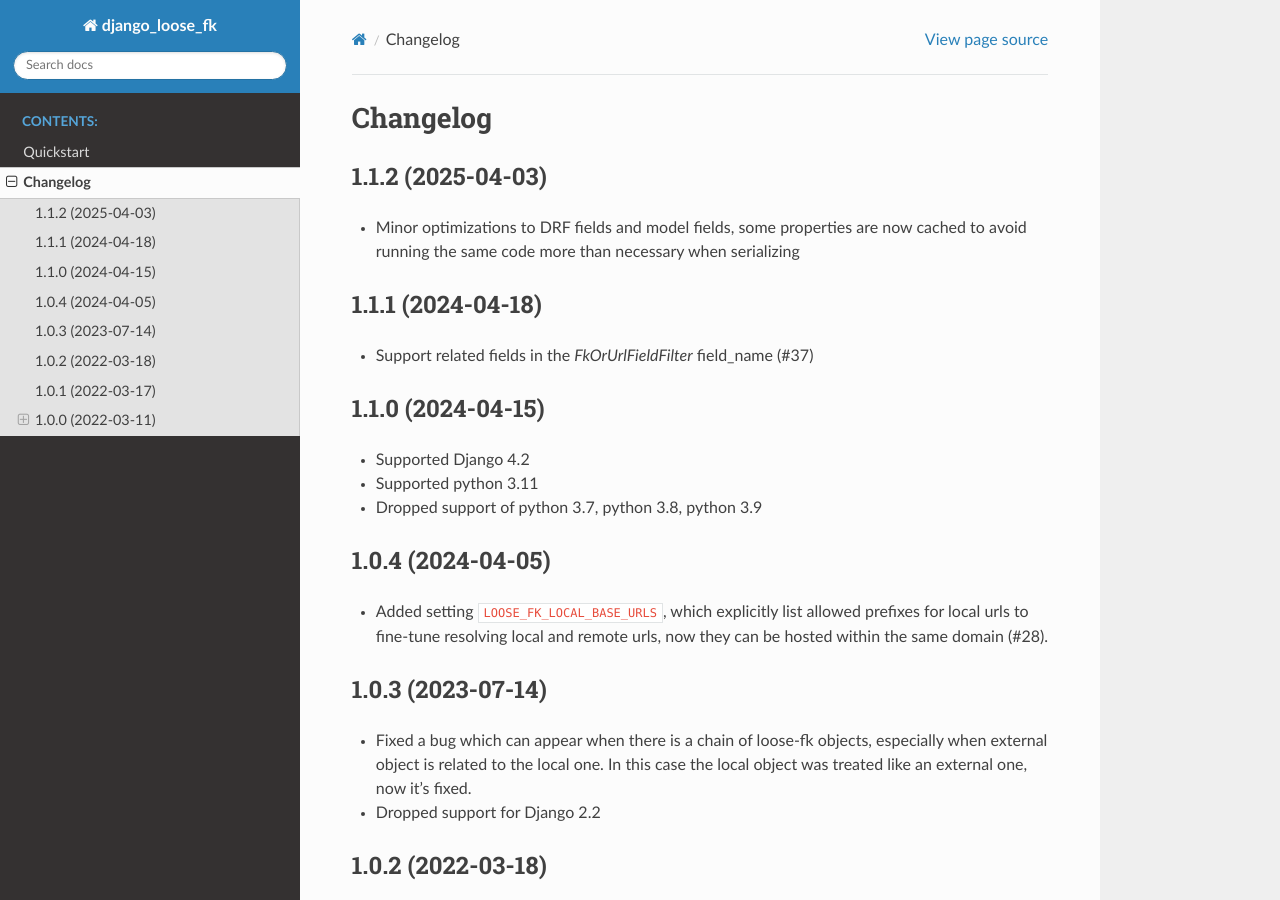
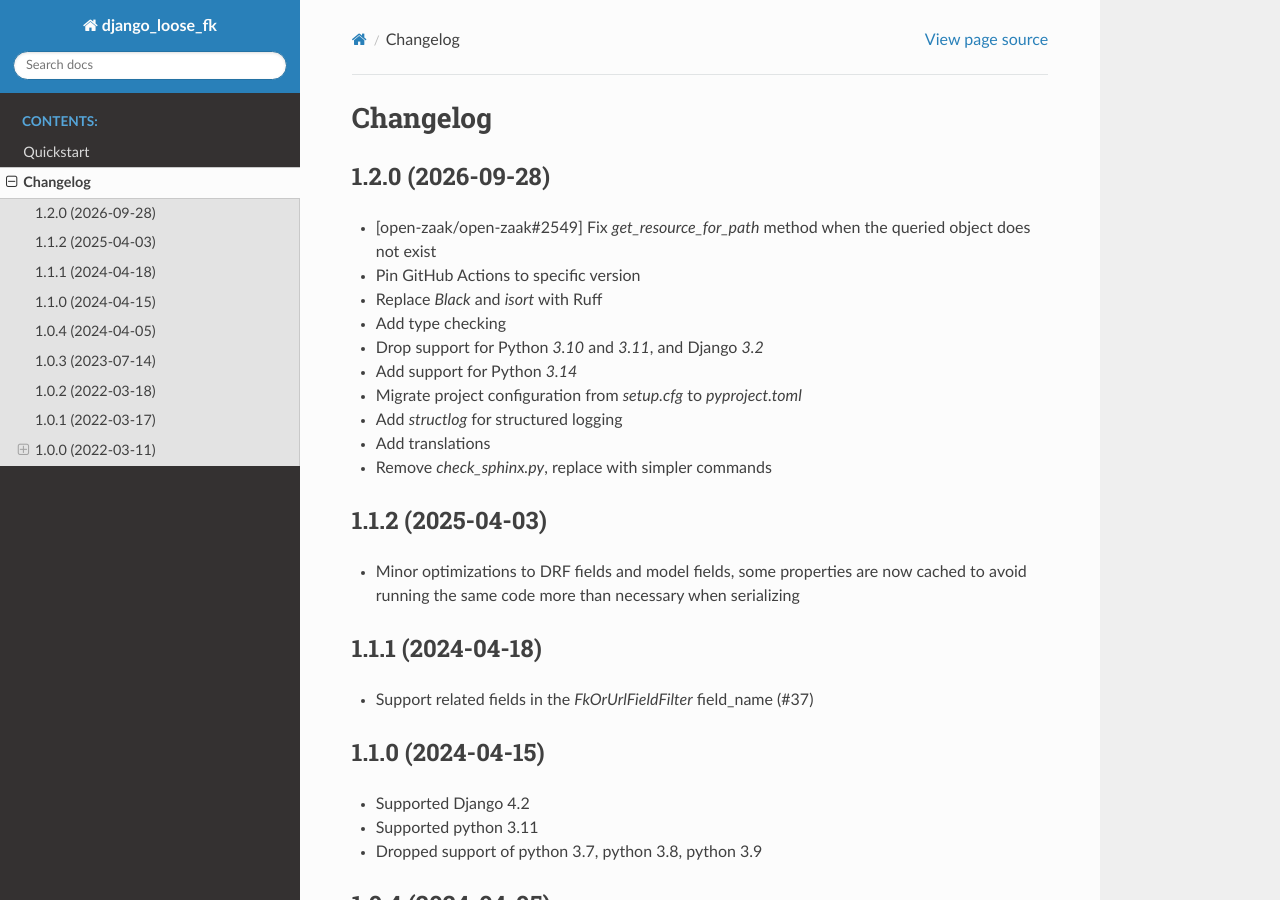
Before and after one commit to maykinmedia/django-loose-fk, a Sphinx documentation site: the page built from docs/changelog.rst, in a window 1280 px wide and 900 px high. Built offline with Sphinx 7.4.7 and the Read the Docs theme 3.1.0, drawn with Linux system fonts in a browser that asks for light colours.

Commit message:
:bookmark: Release 1.2.0

```diff
--- a/CHANGELOG.rst
+++ b/CHANGELOG.rst
@@ -1,6 +1,20 @@
 =========
 Changelog
 =========
+
+1.2.0 (2026-09-28)
+==================
+
+* [open-zaak/open-zaak#2549] Fix `get_resource_for_path` method when the queried object does not exist
+* Pin GitHub Actions to specific version
+* Replace `Black` and `isort` with Ruff
+* Add type checking
+* Drop support for Python `3.10` and `3.11`, and Django `3.2`
+* Add support for Python `3.14`
+* Migrate project configuration from `setup.cfg` to `pyproject.toml`
+* Add `structlog` for structured logging
+* Add translations
+* Remove `check_sphinx.py`, replace with simpler commands
 
 1.1.2 (2025-04-03)
 ==================
--- a/README.rst
+++ b/README.rst
@@ -2,7 +2,7 @@
 Django Loose FK
 ===============
 
-:Version: 1.1.2
+:Version: 1.2.0
 :Source: https://github.com/maykinmedia/django-loose-fk
 :Keywords: ``ForeignKey``, ``URL reference``, ``decentralization``, ``integrity``
 
--- a/django_loose_fk/__init__.py
+++ b/django_loose_fk/__init__.py
@@ -1 +1 @@
-__version__ = "1.1.2"
+__version__ = "1.2.0"
--- a/docs/conf.py
+++ b/docs/conf.py
@@ -29,7 +29,7 @@ copyright = "2022, Maykin Media"
 author = "Maykin Media"
 
 # The full version, including alpha/beta/rc tags
-release = "1.1.2"
+release = "1.2.0"
 
 
 # -- General configuration ---------------------------------------------------
--- a/pyproject.toml
+++ b/pyproject.toml
@@ -4,7 +4,7 @@ build-backend = "setuptools.build_meta"
 
 [project]
 name = "django-loose-fk"
-version = "1.1.2"
+version = "1.2.0"
 description = 'Django Loose FK handles local or remote "ForeignKey" references.'
 readme = "README.rst"
 license = "MIT"
@@ -104,7 +104,7 @@ exclude_also = [
 ]
 
 [tool.bumpversion]
-current_version = "1.1.2"
+current_version = "1.2.0"
 files = [
     {filename = "pyproject.toml"},
     {filename = "README.rst"},
```
Also changed, not shown: 2 other files.
